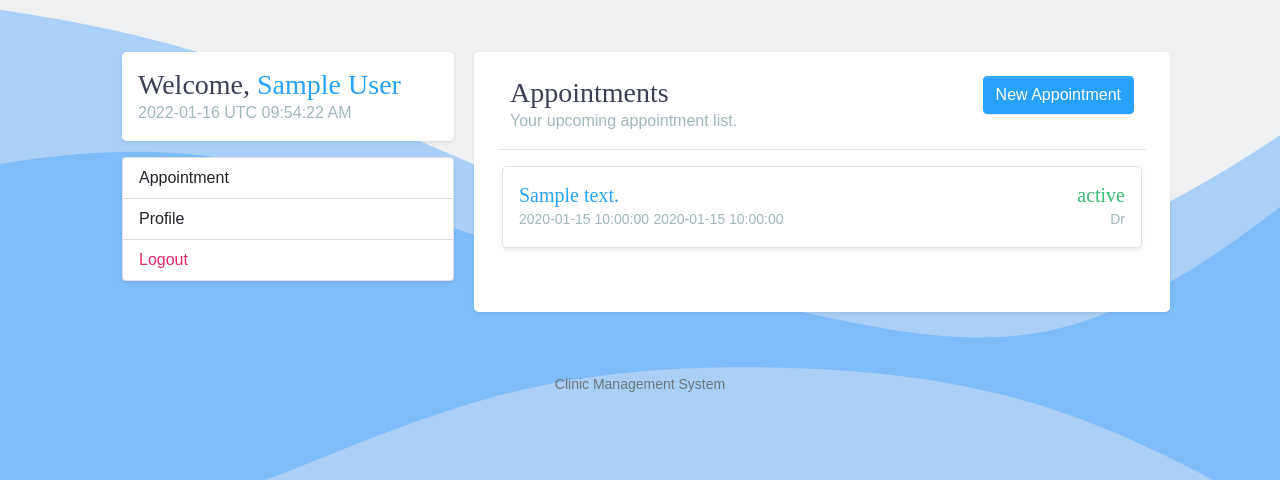
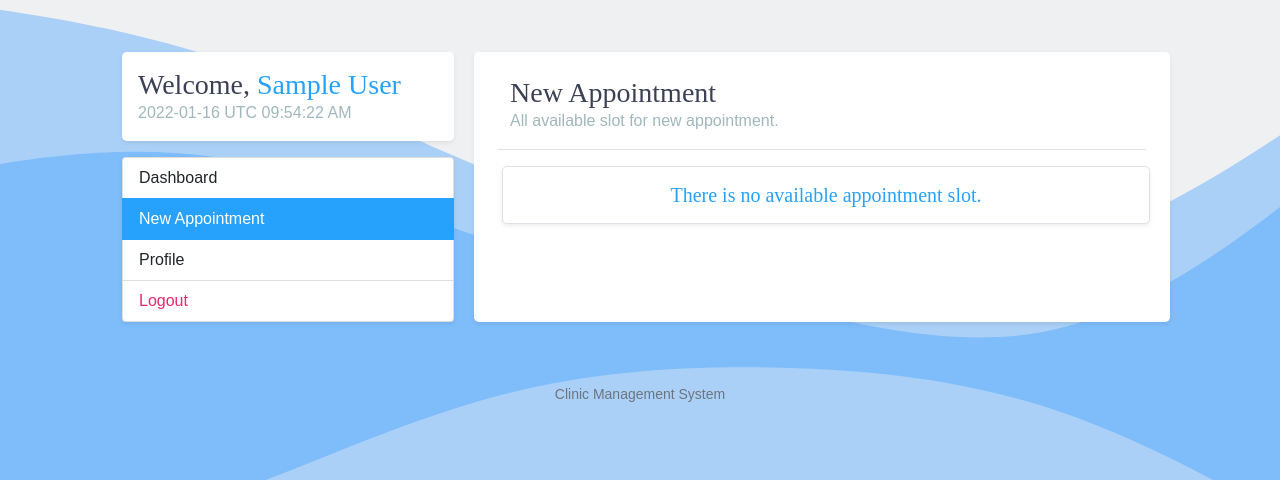
Before and after one commit to ad4mny/clinic-booking-system, a CodeIgniter app: page /clinic-booking-system/appointment in a window 1280 px wide. Shown: the part 55-535 px from the top of the page. Run offline with CodeIgniter, Linux system fonts and the light colour scheme; the visitor is signed in with stand-in values (Sample User, id 1); tables that the repository leaves empty or names only in its code hold one stand-in row (values such as "Sample post"); data that the repository does not hold is empty; some libraries are stand-ins or nearby versions; some web fonts are replaced.

Commit message:
added booking appointment module

```diff
--- a/application/config/routes.php
+++ b/application/config/routes.php
@@ -12,6 +12,7 @@ $route['register/submit'] = 'LoginController/register';
 $route['logout'] = 'LoginController/logout';
 
 $route['(:any)'] = 'PatientController/index/$1';
+$route['schedule/book/(:num)'] = 'PatientController/setScheduleBooking/$1';
 
 $route['doctor/(:any)'] = 'DoctorController/index/$1';
 
--- a/application/controllers/PatientController.php
+++ b/application/controllers/PatientController.php
@@ -15,6 +15,10 @@ class PatientController extends CI_Controller
         $this->load->view('templates/NavigationTemplate');
 
         switch ($page) {
+            case 'appointment':
+                $data['schedules'] = $this->getAvailableAppointmentList();
+                $this->load->view('AppointmentView', $data);
+                break;
             default:
                 $data['appointments'] = $this->getAppointmentList();
                 $this->load->view('DashboardView', $data);
@@ -28,4 +32,19 @@ class PatientController extends CI_Controller
     {
         return $this->PatientModel->getAppointmentList();
     }
+
+    public function getAvailableAppointmentList()
+    {
+        return $this->PatientModel->getAvailableAppointmentList();
+    }
+
+    public function setScheduleBooking($appointmentID)
+    {
+        if ($this->PatientModel->setScheduleBooking($appointmentID) != false) {
+            $this->session->set_tempdata('notice', 'Success booking the appointment.');
+        } else {
+            $this->session->set_tempdata('error', 'Failed booking the appointment.');
+        }
+        redirect(base_url() . 'dashboard');
+    }
 }
--- a/application/models/PatientModel.php
+++ b/application/models/PatientModel.php
@@ -23,4 +23,25 @@ class PatientModel extends CI_Model
 
         return $data;
     }
+
+    public function getAvailableAppointmentList()
+    {
+        $this->db->select('*');
+        $this->db->from('appointments');
+        $this->db->join('users', 'appointments.doctorID = users.userID');
+        $this->db->where('patientID', NULL);
+        $this->db->where('status', 'Available');
+        $this->db->order_by('appointmentID', 'DESC');
+        return $this->db->get()->result_array();
+    }
+
+    public function setScheduleBooking($appointmentID)
+    {
+        $appointments = array(
+            'patientID' => $_SESSION['userID'],
+            'status' => 'Upcoming'
+        );
+        $this->db->where('appointmentID', $appointmentID);
+        return $this->db->update('appointments', $appointments);
+    }
 }
--- /dev/null
+++ b/application/views/AppointmentView.php
@@ -0,0 +1,55 @@
+<div class="col bg-white p-4 pb-5 rounded-3 shadow-sm m-1">
+    <div class="row border-bottom m-auto">
+        <div class="col">
+            <h3 class="text-dark mb-0">New Appointment</h3>
+            <p class="text-secondary">All available slot for new appointment.</p>
+        </div>
+    </div>
+    <div class="row">
+        <?php
+        if (
+            isset($schedules) &&
+            is_array($schedules) &&
+            !empty($schedules) &&
+            $schedules !== false
+        ) {
+        ?>
+            <div class="row row-cols-auto g-3 m-1">
+                <?php
+                foreach ($schedules as $schedule) {
+                ?>
+                    <div class="col-auto m-1 d-flex card shadow-sm px-3">
+                        <div class="card-body">
+                            <small>Date</small>
+                            <h5 class="text-primary"><?php echo $schedule['date']; ?></h5>
+                            <small>Time</small>
+                            <h5 class="text-primary"><?php echo $schedule['time']; ?></h5>
+                            <small>Doctor</small>
+                            <h5 class="text-primary mb-0 text-capitalize">Dr <?php echo $schedule['firstName'] . ' ' . $schedule['lastName']; ?></h5>
+                            <small>Status</small>
+                            <h5 class="text-success mb-0"><i class="fas fa-check fa-fw me-1"></i><?php echo $schedule['status']; ?></h5>
+                        </div>
+                        <div class="card-footer bg-white text-center">
+                            <a href="<?php echo base_url() . 'schedule/book/' . $schedule['appointmentID']; ?>" class="btn btn-primary text-white" onclick="return confirm('Are you sure you want to book this appointment slot?')">
+                                Book Slot
+                            </a>
+                        </div>
+                    </div>
+                <?php
+                }
+                ?>
+            </div>
+        <?php
+        } else {
+        ?>
+            <div class="row m-1 my-3">
+                <div class="col bg-white rounded-3 border p-3 text-center shadow-sm">
+                    <h5 class="text-primary mb-0">There is no available appointment slot.</h5>
+                </div>
+            </div>
+        <?php
+        }
+        ?>
+
+    </div>
+</div>
--- a/application/views/DashboardView.php
+++ b/application/views/DashboardView.php
@@ -3,9 +3,6 @@
         <div class="col">
             <h3 class="text-dark mb-0">Appointments</h3>
             <p class="text-secondary">Your upcoming appointment list.</p>
-        </div>
-        <div class="col-4 text-end">
-            <button class="btn btn-primary text-white">New Appointment</button>
         </div>
     </div>
     <?php
--- a/application/views/doctor/templates/HeaderTemplate.php
+++ b/application/views/doctor/templates/HeaderTemplate.php
@@ -42,4 +42,5 @@
                 </h4>
             </a>
         </span>
+        <a href="<?php echo base_url(); ?>logout" class="btn btn-danger text-white">Logout</a>
     </nav>
--- a/application/views/templates/NavigationTemplate.php
+++ b/application/views/templates/NavigationTemplate.php
@@ -20,7 +20,8 @@
                     <p class="text-secondary mb-0"><?php echo date('Y-m-d e H:i:s A'); ?></p>
                 </div>
                 <div class="list-group shadow-sm">
-                    <a href="<?php echo base_url(); ?>dashboard" class="list-group-item list-group-item-action <?php if ($this->uri->segment(1) == 'dashboard') echo 'active'; ?>">Appointment</a>
+                    <a href="<?php echo base_url(); ?>dashboard" class="list-group-item list-group-item-action <?php if ($this->uri->segment(1) == 'dashboard') echo 'active'; ?>">Dashboard</a>
+                    <a href="<?php echo base_url(); ?>appointment" class="list-group-item list-group-item-action <?php if ($this->uri->segment(1) == 'appointment') echo 'active'; ?>">New Appointment</a>
                     <a href="<?php echo base_url(); ?>profile" class="list-group-item list-group-item-action <?php if ($this->uri->segment(1) == 'profile') echo 'active'; ?>">Profile</a>
                     <a href="<?php echo base_url(); ?>logout" class="list-group-item list-group-item-action text-danger <?php if ($this->uri->segment(1) == 'logout') echo 'active'; ?>">Logout</a>
                 </div>
```
